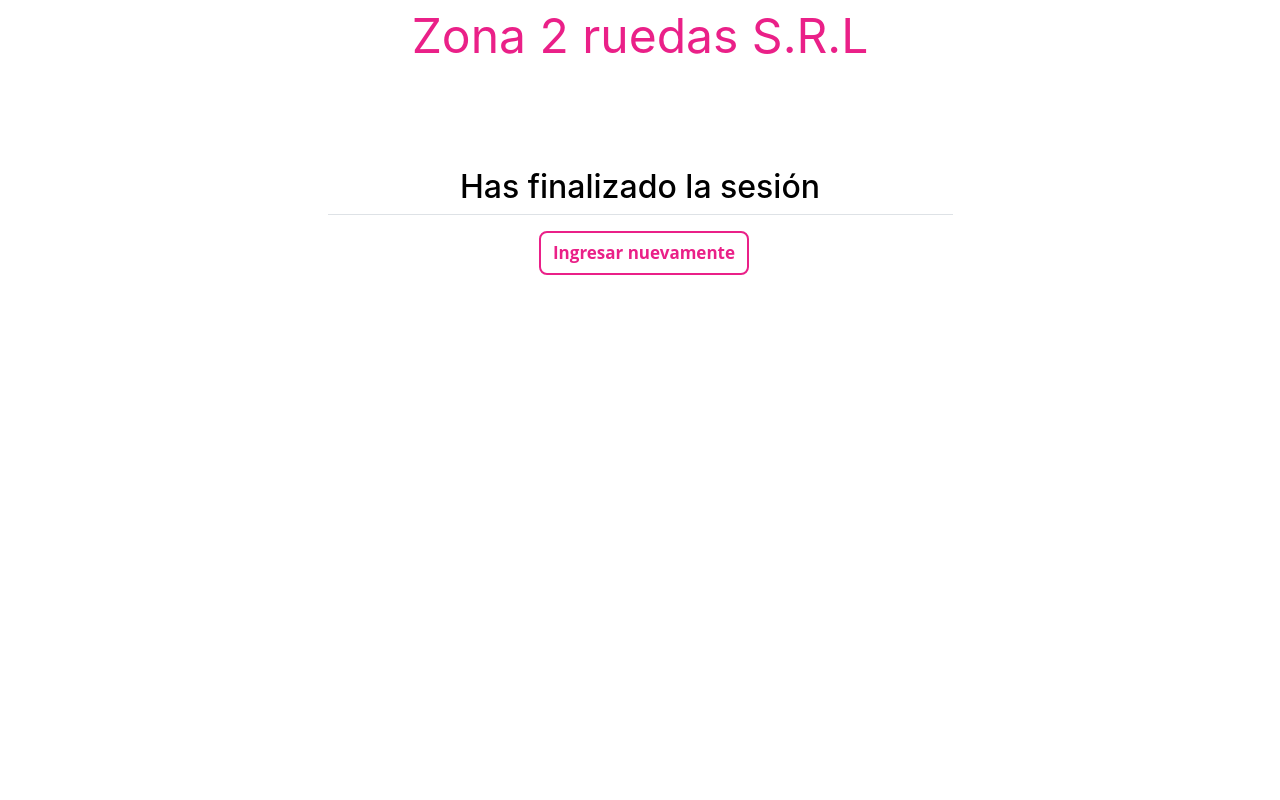
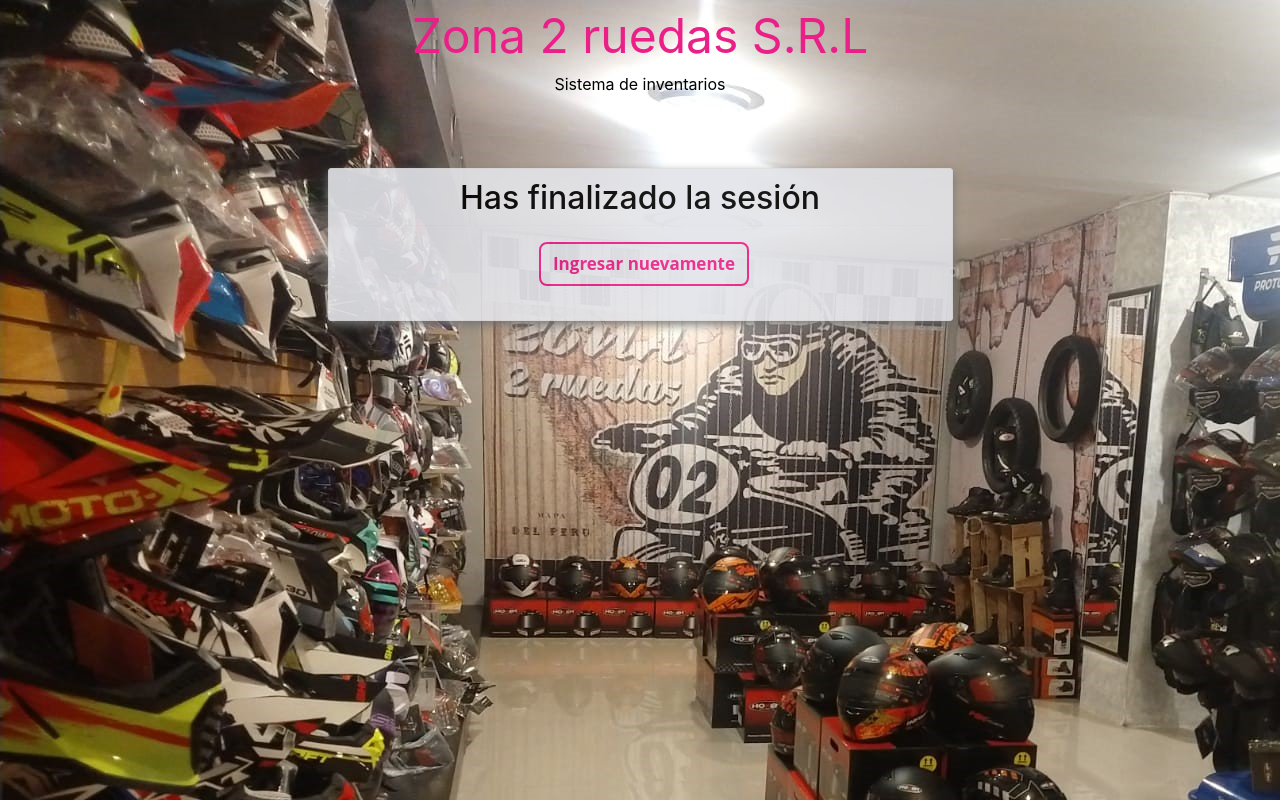
Before and after one commit to alexaderramos/django-inventorio-basico, a Django app: page /logout/ in a window 1280 px wide. Run offline with Django 3.2, Linux system fonts and the light colour scheme; some libraries are stand-ins or nearby versions.

Commit message:
ultimos ajustes

```diff
--- a/homepage/templates/logout.html
+++ b/homepage/templates/logout.html
@@ -3,7 +3,7 @@
 {% load crispy_forms_tags %}
 
 <!DOCTYPE html>
-<html lang="en">
+<html lang="es">
 
 <head>
 
@@ -17,6 +17,22 @@
     <!-- Main CSS, then Sidebar CSS-->
     <link rel="stylesheet" type="text/css" href="{% static 'css/main.css' %}">
     <link rel="stylesheet" type="text/css" href="{% static 'css/sidebar.css' %}">
+    <style>
+         body {
+            background-repeat: repeat;
+            background-position: 0% 0%;
+            background-image: url("{% static 'img/portada.jpg' %}");
+            background-color: rgba(0, 0, 0, 0);
+            background-attachment: scroll;
+        }
+        .custom-div{
+            opacity: 1!important;
+        }
+        .content-section{
+            opacity: .9;
+            background-color: #e3e4e9;
+        }
+    </style>
 
     <title>Zona 2 ruedas S.R.L - Finalizar la sesion</title>
 
@@ -25,16 +41,18 @@
 <body>
 
     <div class="align-middle" style="color: #ea2088; font-style: bold; font-size: 3rem;">Zona 2 ruedas S.R.L</div>
-    <div class="align-middle" style="color: #fff">Sistema de inventarios</div>
+    <div class="align-middle" style="color: #000">Sistema de inventarios</div>
     <br><br><br>
 
     <div class="row d-flex justify-content-center">
         <div class="col-md-6">
 
-            <h2 style="color: #000" class="align-middle">Has finalizado la sesión</h2>
+            <div class="content-section">
+                <h2 style="color: #000" class="align-middle">Has finalizado la sesión</h2>
             <div class="border-top pt-3 align-middle">
                 <a href="{% url 'login' %}"><button class="ml-2 ghost-pink">Ingresar nuevamente</button></a> <br><br>
                 {# <button class="ml-2 ghost-red">Exit</button> #}
+            </div>
             </div>
         </div>
     </div>
```
Also changed, not shown: homepage/templates/login.html (+4 -3 lines).
